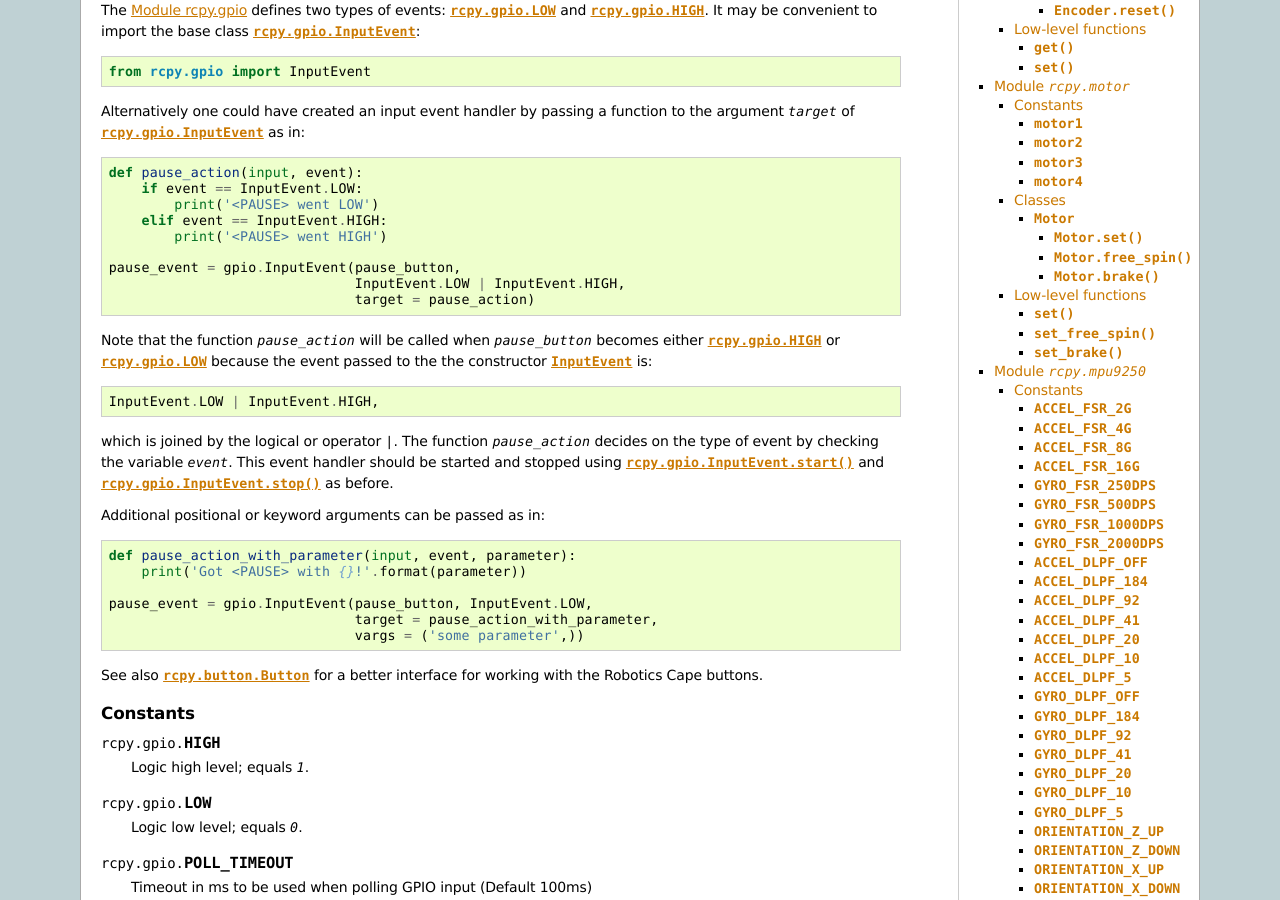
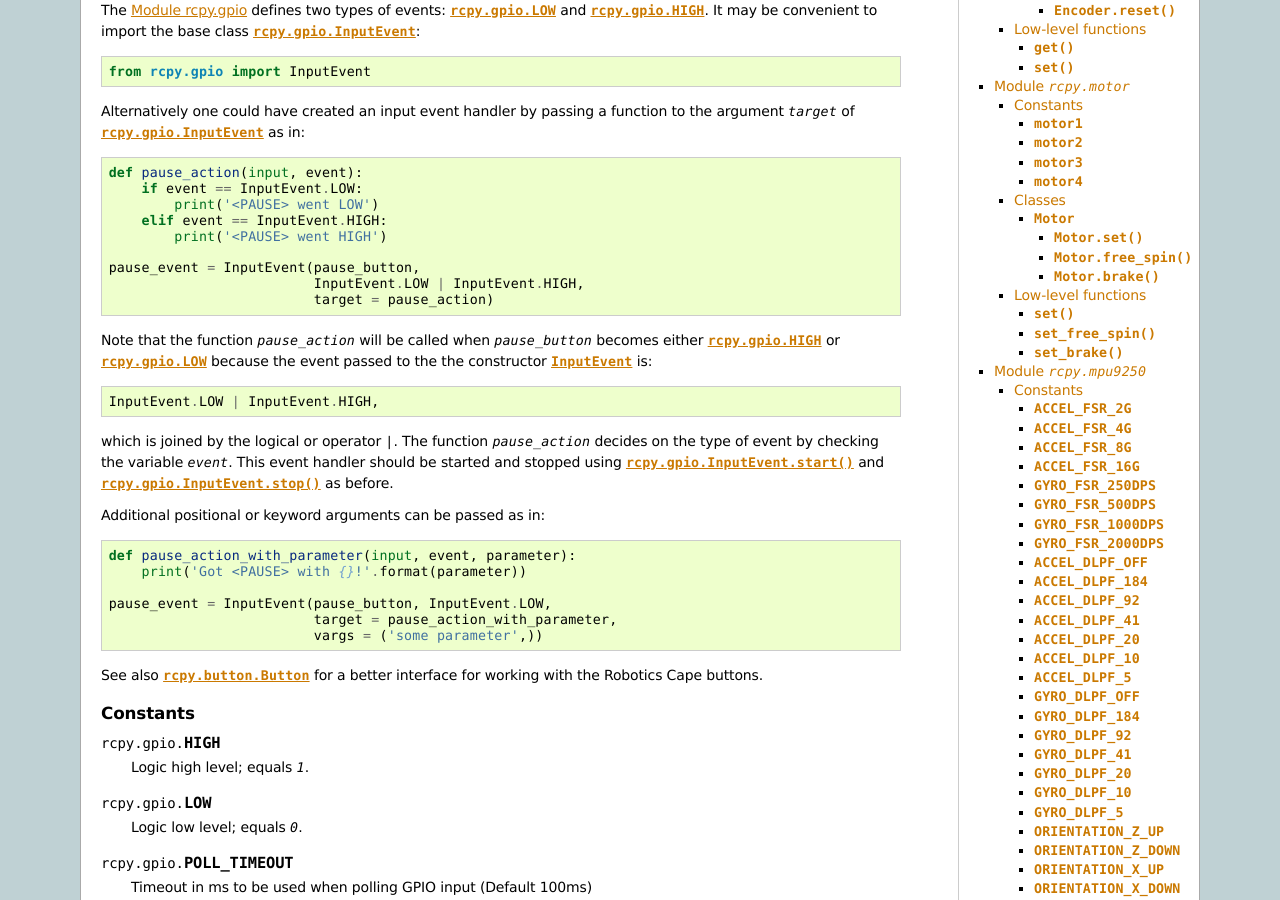
Before and after one commit to mcdeoliveira/rcpy, a Sphinx documentation site: the page built from doc/modules.rst, in a window 1280 px wide and 900 px high, scrolled down 1704 px. Built offline with Sphinx 7.4.7, drawn with Linux system fonts in a browser that asks for light colours.

Commit message:
More docs

```diff
--- a/doc/modules.rst
+++ b/doc/modules.rst
@@ -126,9 +126,9 @@ a function to the argument `target` of
         elif event == InputEvent.HIGH:
             print('<PAUSE> went HIGH')
 
-    pause_event = gpio.InputEvent(pause_button,
-                                  InputEvent.LOW | InputEvent.HIGH,
-				  target = pause_action)
+    pause_event = InputEvent(pause_button,
+                             InputEvent.LOW | InputEvent.HIGH,
+			     target = pause_action)
 
 Note that the function `pause_action` will be called when
 `pause_button` becomes either :py:data:`rcpy.gpio.HIGH` or
@@ -148,9 +148,9 @@ Additional positional or keyword arguments can be passed as in::
     def pause_action_with_parameter(input, event, parameter):
         print('Got <PAUSE> with {}!'.format(parameter))
 
-    pause_event = gpio.InputEvent(pause_button, InputEvent.LOW,
-                                  target = pause_action_with_parameter,
-				  vargs = ('some parameter',))
+    pause_event = InputEvent(pause_button, InputEvent.LOW,
+                             target = pause_action_with_parameter,
+			     vargs = ('some parameter',))
 
 See also :py:class:`rcpy.button.Button` for a better interface for
 working with the Robotics Cape buttons.
```
Also changed, not shown: other parts of doc/modules.rst (+6 -6 lines).
